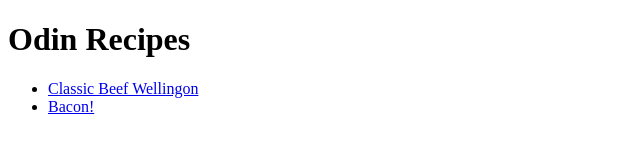
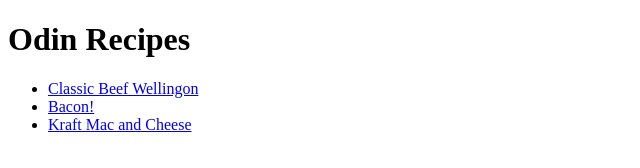
Before and after one commit to derekwhayes/odin-recipes, a plain HTML site: page index.html in a window 1280 px wide. Shown: the whole page, without its empty margins (0-640 px from the left). Drawn offline with Linux system fonts and the light colour scheme.

Commit message:
Add kraft-mac-and-cheese.html

```diff
--- a/index.html
+++ b/index.html
@@ -9,7 +9,7 @@
         <ul>
             <li><a href="recipes/beef-wellington.html">Classic Beef Wellingon</a></li>
             <li><a href="recipes/bacon.html">Bacon!</a></li>
-
+            <li><a href="recipes/kraft-mac-and-cheese.html">Kraft Mac and Cheese</a></li>
         </ul>
     </body>
 </html>
```
Also changed, not shown: img/kraft.jpg (added), 1 other file.
